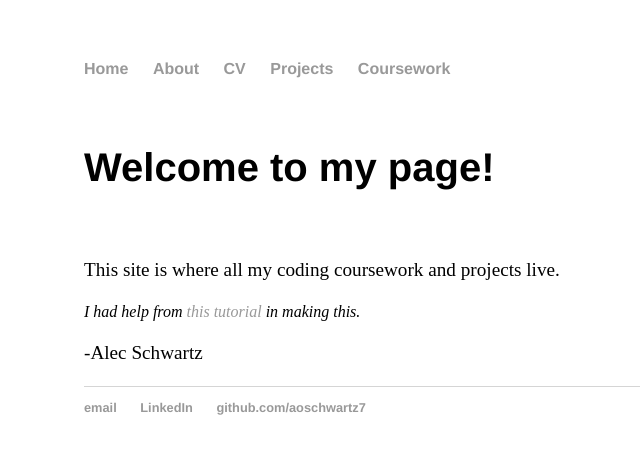
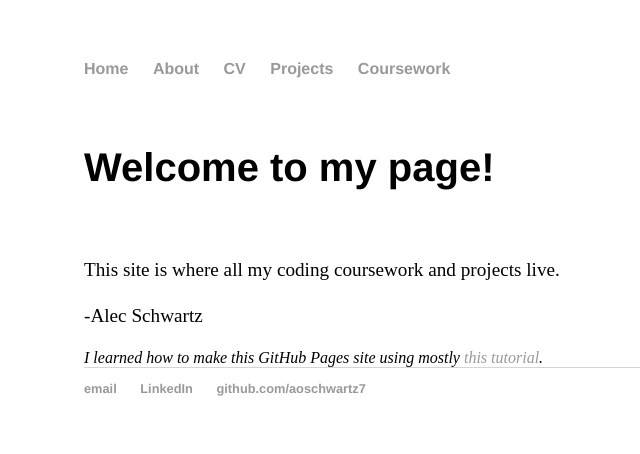
Before and after one commit to aoschwartz7/aoschwartz7.github.io, a Jekyll site: the page built from index.html, in a window 1280 px wide. Shown: the top 454 px of the page, without its empty margins (108-748 px from the left). Built offline with Jekyll 4.4.1, drawn with Linux system fonts in a browser that asks for light colours.

```diff
--- a/index.html
+++ b/index.html
@@ -7,7 +7,8 @@
 <p>
 This site is where all my coding coursework and projects live.
 </p>
-<em>I had help from <a href="http://jmcglone.com/guides/github-pages/">this tutorial</a> in making this.</em>
 <p>
 -Alec Schwartz
 </p>
+
+<em>I learned how to make this GitHub Pages site using mostly <a href="http://jmcglone.com/guides/github-pages/">this tutorial</a>.</em>
```
Also changed, not shown: portrait.jpg (added), 2 other files.
